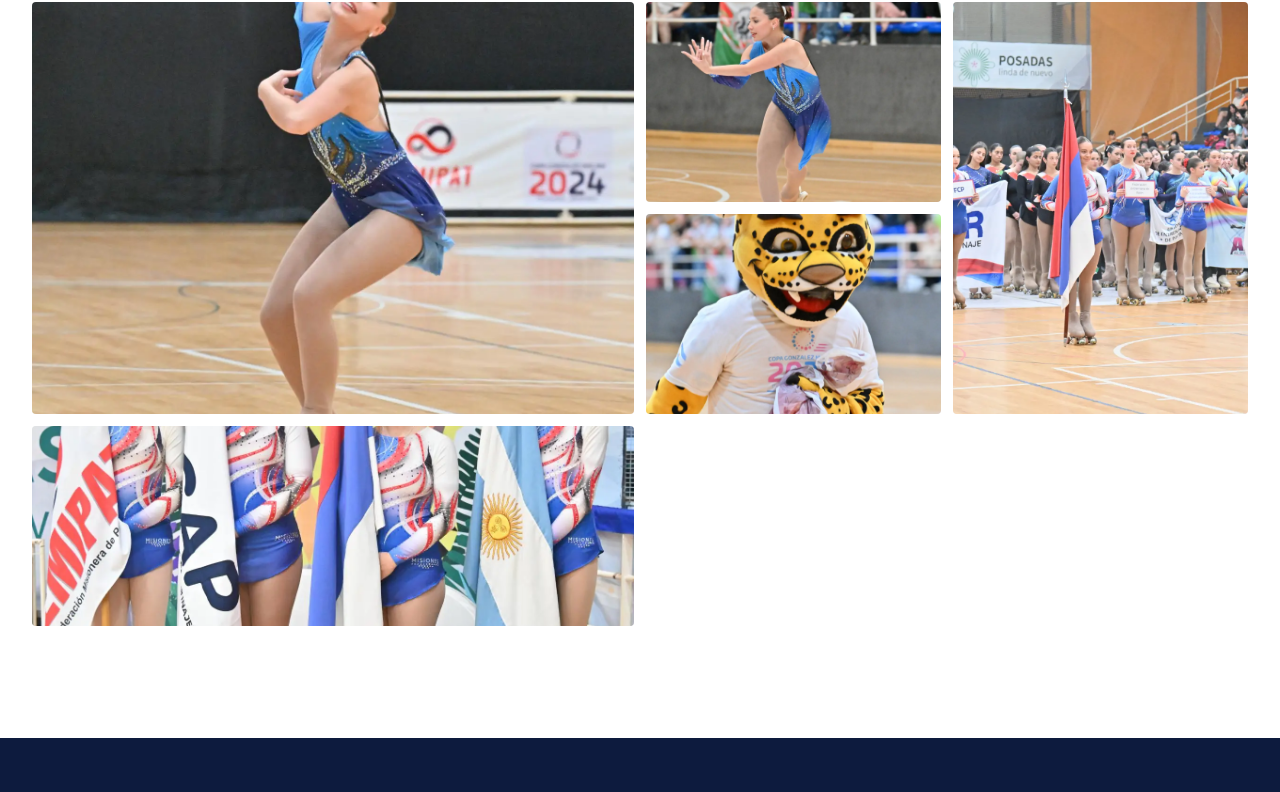
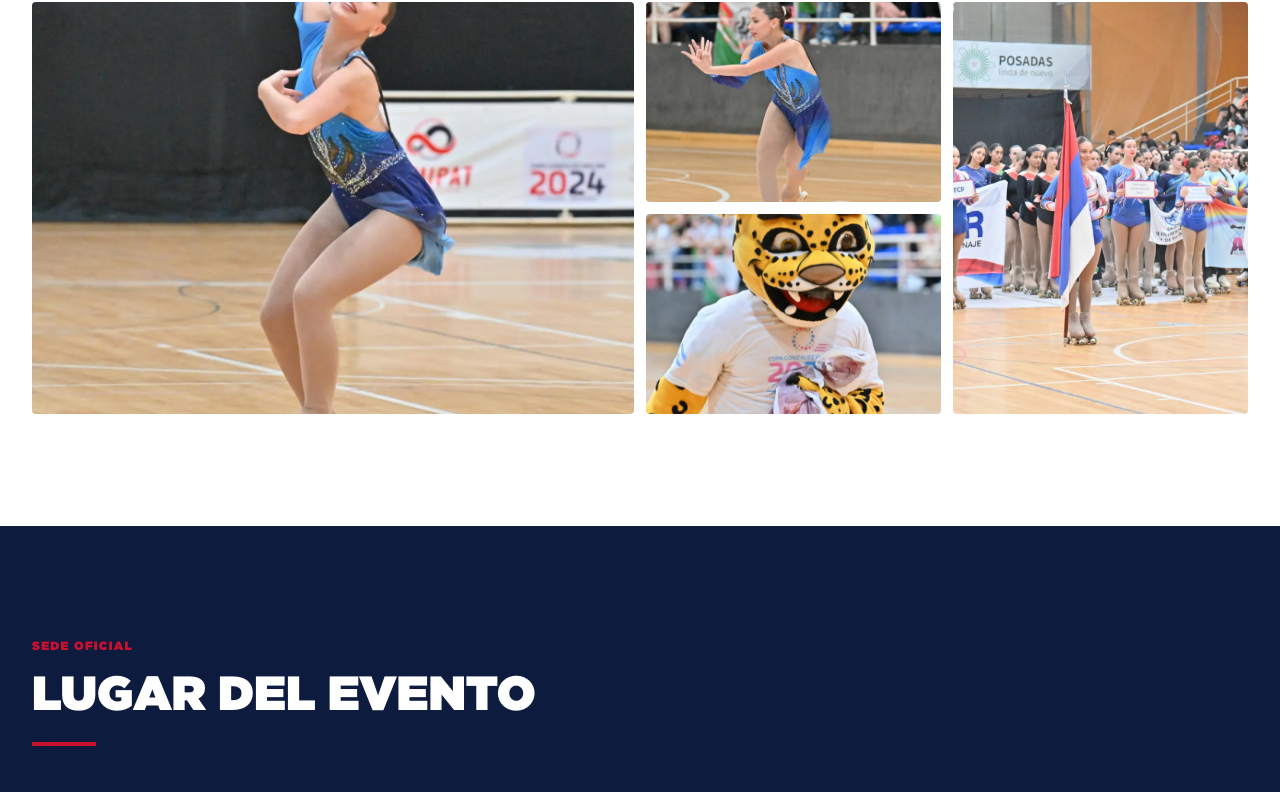
Before and after one commit to octiduarte/Patin-2026, a Next.js app: page / in a window 1280 px wide. Shown: the part 2240-3032 px from the top of the page. Built offline with nearby package versions, Linux system fonts and the light colour scheme; grey boxes are pictures that could not be loaded.

Commit message:
+600 artistas y ultima imagen quitada

```diff
--- a/components/sobre-torneo.tsx
+++ b/components/sobre-torneo.tsx
@@ -4,7 +4,7 @@ import Image from "next/image";
 import { useEffect, useState } from "react";
 
 const stats = [
-  { value: "+100", label: "Deportistas" },
+  { value: "+600", label: "Deportistas" },
   { value: "+7", label: "Días de Competencia" },
   { value: "+10", label: "Provincias" },
 ];
@@ -21,7 +21,6 @@ const photos = [
   "/images/edicion-2025/Verticales/foto-2025_9.webp",
   "/images/edicion-2025/Horizontales/foto-2025_13.webp",
   "/images/edicion-2025/Verticales/foto-2025_8.webp",
-  "/images/edicion-2025/Verticales/foto-2025_12.webp",
 ];
 
 type PhotoSize = "large" | "tall" | "wide" | "small";
```
